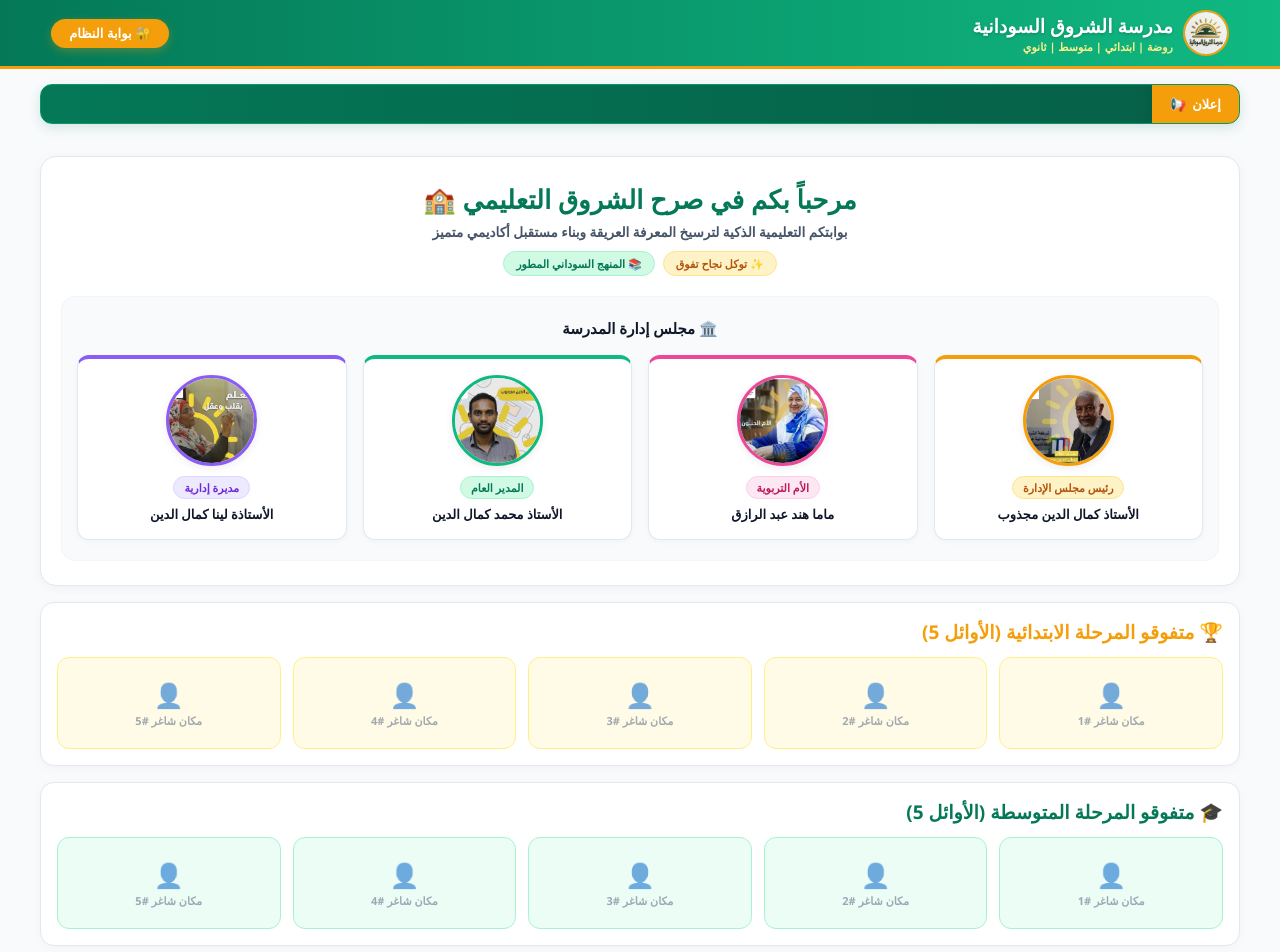
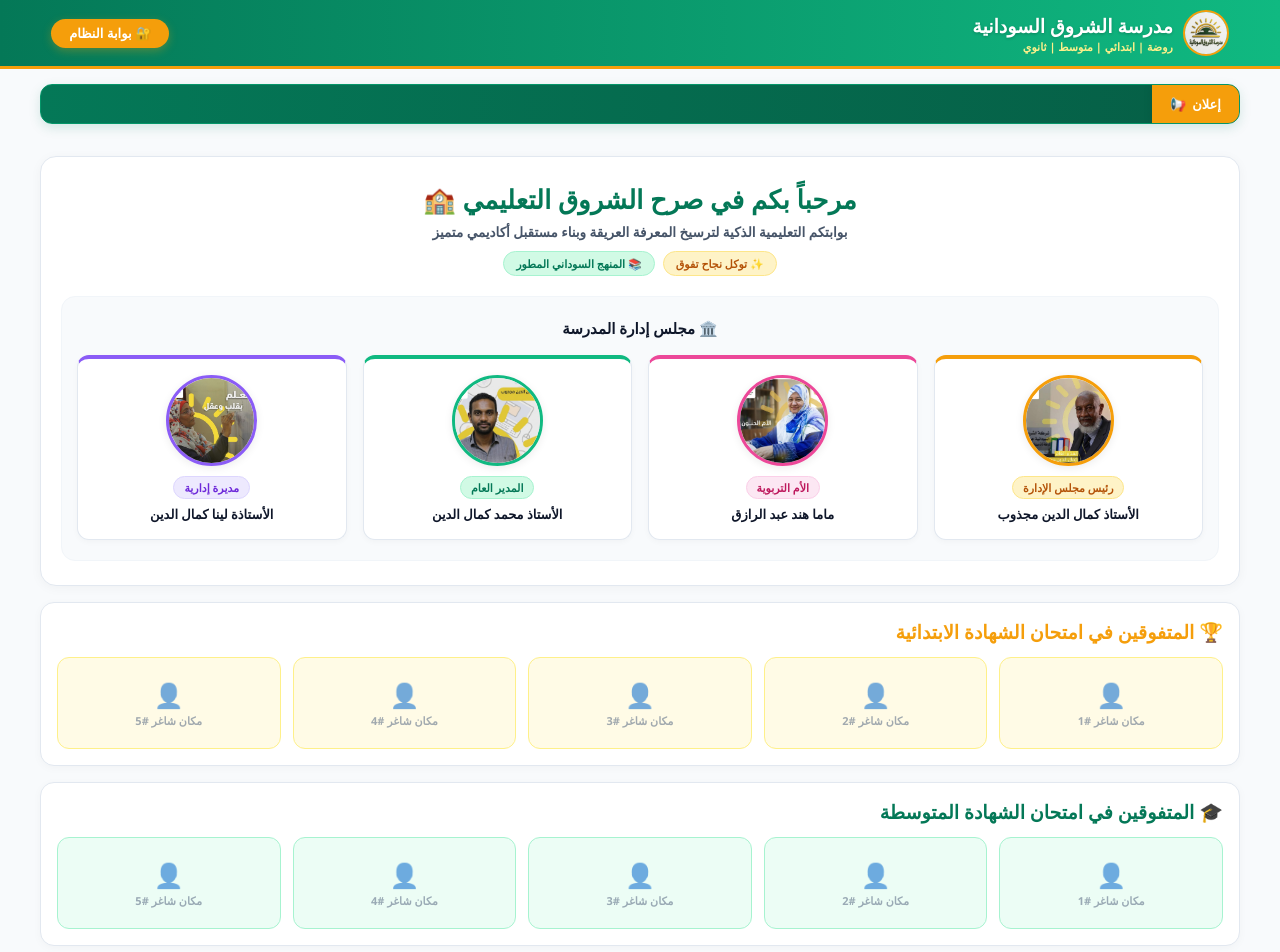
Before and after one commit to osman55-design/alshoruk-school, a React (Vite) app: page / in a window 1280 px wide. Shown: the top 952 px of the page. Built offline with nearby package versions, Linux system fonts and the light colour scheme; no server answers; the database is empty.

Commit message:
Update headings for primary and middle top students

```diff
--- a/src/App.jsx
+++ b/src/App.jsx
@@ -490,7 +490,7 @@ export default function App() {
             {/* المتفوقين في امتحان الشهادة الابتدائية */}
             <div style={{ background: '#ffffff', padding: '16px', borderRadius: '14px', boxShadow: '0 2px 10px rgba(0,0,0,0.03)', border: '1px solid #e2e8f0' }}>
               <div style={{ marginBottom: '12px' }}>
-                <h3 style={{ color: '#f59e0b', margin: 0, fontWeight: '900', fontSize: 'clamp(16px, 3vw, 19px)' }}>🏆 متفوقو المرحلة الابتدائية (الأوائل 5)</h3>
+                <h3 style={{ color: '#f59e0b', margin: 0, fontWeight: '900', fontSize: 'clamp(16px, 3vw, 19px)' }}>🏆 المتفوقين في امتحان الشهادة الابتدائية</h3>
               </div>
               {renderFixedSlots(primaryTopStudents, 5, 'مكان شاغر', 'primary_top', '#fffbe6', '#fef08a', '#f59e0b')}
             </div>
@@ -498,7 +498,7 @@ export default function App() {
             {/* المتفوقين في امتحان الشهادة المتوسطة */}
             <div style={{ background: '#ffffff', padding: '16px', borderRadius: '14px', boxShadow: '0 2px 10px rgba(0,0,0,0.03)', border: '1px solid #e2e8f0' }}>
               <div style={{ marginBottom: '12px' }}>
-                <h3 style={{ color: '#047857', margin: 0, fontWeight: '900', fontSize: 'clamp(16px, 3vw, 19px)' }}>🎓 متفوقو المرحلة المتوسطة (الأوائل 5)</h3>
+                <h3 style={{ color: '#047857', margin: 0, fontWeight: '900', fontSize: 'clamp(16px, 3vw, 19px)' }}>🎓 المتفوقين في امتحان الشهادة المتوسطة</h3>
               </div>
               {renderFixedSlots(middleTopStudents, 5, 'مكان شاغر', 'middle_top', '#ecfdf5', '#a7f3d0', '#047857')}
             </div>
```
